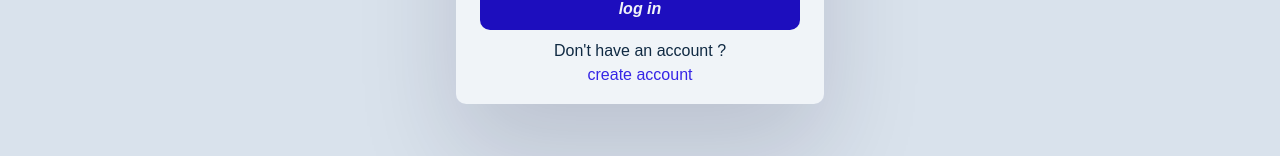
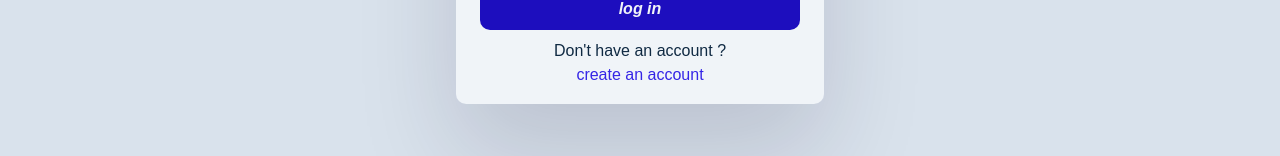
Before and after one commit to BigTsoprano/new-jersey-pd, a React (Create React App) app: page /login in a window 1280 px wide. Shown: the part 433-589 px from the top of the page. Built offline with nearby package versions, Linux system fonts and the light colour scheme; a web font is replaced by a local one.

Commit message:
login link

```diff
--- a/src/pages/Login.js
+++ b/src/pages/Login.js
@@ -1,4 +1,4 @@
-import React, { useState, Suspense } from 'react';
+import React, { useState, Suspense, Link } from 'react';
 import { useLogin } from '../hooks/useLogin';
 //import {motion} from 'framer-motion';
 const NavBar = React.lazy(() => import('../components/navbar/NavBar'));
@@ -46,7 +46,7 @@ const Login = () => {
             {error && <p> {error}</p> }
             <div className='login_redirect'>
                 <p>Don't have an account ? </p>
-                <a>create account</a>
+        <a href='/signup'>create an account</a>
             </div>
             </div>
             </form>
--- a/src/pages/Signup.js
+++ b/src/pages/Signup.js
@@ -48,7 +48,7 @@ const Signup = () => {
             {error && <div className='error'><p> {error}</p> </div>}
             <div className='signup_redirect'>
                 <p>Already have an account ? </p>
-                <a>log in</a>
+                <a href='/login'>log in</a>
                 </div>
             </div>
             </form>
```
